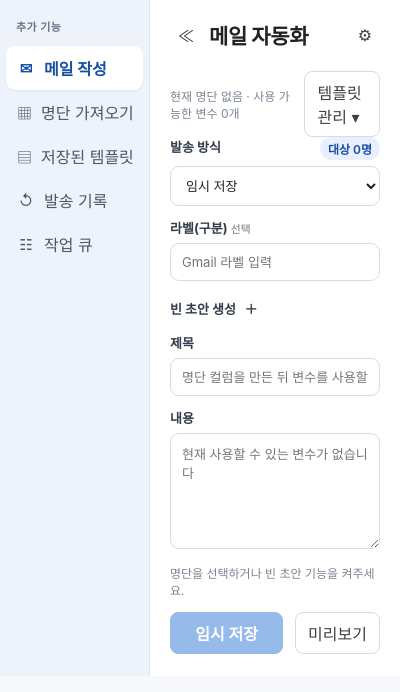
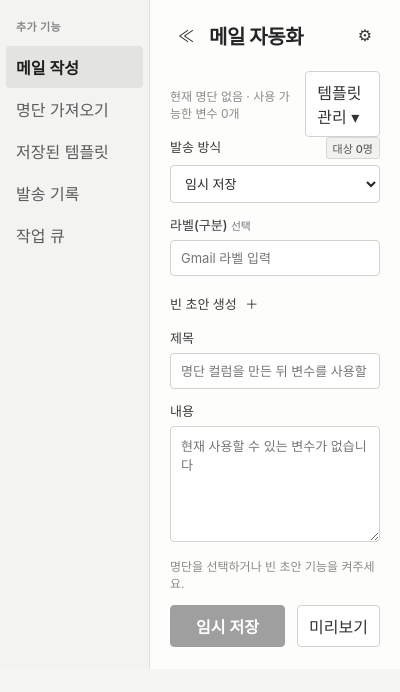
Before and after one commit to CLim020924/Gmail_flow_Extension, a browser extension: page popup.html in a window 400 px wide. Drawn offline with Linux system fonts and the light colour scheme.

Commit message:
style: replace blue rounded theme with neutral utility UI

```diff
--- a/popup.html
+++ b/popup.html
@@ -10,11 +10,11 @@
   <div id="app" class="app drawer-open">
     <aside id="drawer" class="drawer" aria-label="기능 메뉴">
       <div class="drawer-title">추가 기능</div>
-      <button class="nav-item active" data-page="compose"><span class="nav-icon" aria-hidden="true">✉</span>메일 작성</button>
-      <button class="nav-item" data-page="roster"><span class="nav-icon" aria-hidden="true">▦</span>명단 가져오기</button>
-      <button class="nav-item" data-page="templates"><span class="nav-icon" aria-hidden="true">▤</span>저장된 템플릿</button>
-      <button class="nav-item" data-page="history"><span class="nav-icon" aria-hidden="true">↺</span>발송 기록</button>
-      <button class="nav-item" data-page="queue"><span class="nav-icon" aria-hidden="true">☷</span>작업 큐</button>
+      <button class="nav-item active" data-page="compose">메일 작성</button>
+      <button class="nav-item" data-page="roster">명단 가져오기</button>
+      <button class="nav-item" data-page="templates">저장된 템플릿</button>
+      <button class="nav-item" data-page="history">발송 기록</button>
+      <button class="nav-item" data-page="queue">작업 큐</button>
     </aside>
 
     <main class="main">
--- a/styles.css
+++ b/styles.css
@@ -1,58 +1,58 @@
 :root {
   color-scheme: light;
   font-family: Inter, "Noto Sans KR", system-ui, -apple-system, BlinkMacSystemFont, "Segoe UI", sans-serif;
-  color: #202124;
-  background: #f7f8fb;
+  color: #252525;
+  background: #f5f5f3;
 }
 
 * { box-sizing: border-box; }
 [hidden] { display: none !important; }
-body { margin: 0; width: 720px; min-height: 580px; max-height: 600px; overflow-y: auto; background: #f7f8fb; }
+body { margin: 0; width: 720px; min-height: 580px; max-height: 600px; overflow-y: auto; background: #f5f5f3; }
 button, input, select, textarea { font: inherit; }
 button { cursor: pointer; }
 button:disabled { cursor: default; opacity: .45; }
+button:focus-visible, summary:focus-visible { outline: 1px solid #686868; outline-offset: 1px; }
 
 .app { display: grid; grid-template-columns: 176px minmax(0, 1fr); min-height: 580px; transition: grid-template-columns .16s ease; }
 .app:not(.drawer-open) { grid-template-columns: 0 minmax(0, 1fr); }
-.drawer { overflow: hidden; background: #eef3fb; border-right: 1px solid #dde4ef; padding: 18px 10px; }
+.drawer { overflow: hidden; background: #f3f3f1; border-right: 1px solid #dededb; padding: 18px 9px; }
 .app:not(.drawer-open) .drawer { padding-inline: 0; border-right: 0; }
-.drawer-title { color: #667085; font-size: 11px; font-weight: 700; letter-spacing: .04em; padding: 0 10px 12px; white-space: nowrap; }
-.nav-item { display: flex; align-items: center; gap: 9px; width: 100%; border: 0; border-radius: 9px; background: transparent; padding: 10px 11px; text-align: left; color: #4c5668; white-space: nowrap; }
-.nav-item:hover { background: rgba(255,255,255,.65); color: #174ea6; }
-.nav-item.active { background: #fff; color: #174ea6; font-weight: 700; box-shadow: 0 1px 2px rgba(45,55,72,.08); }
-.nav-icon { display: inline-grid; place-items: center; width: 18px; color: currentColor; font-size: 15px; }
+.drawer-title { color: #858585; font-size: 11px; font-weight: 600; letter-spacing: .03em; padding: 0 10px 12px; white-space: nowrap; }
+.nav-item { display: block; width: 100%; border: 0; border-radius: 4px; background: transparent; padding: 9px 10px; text-align: left; color: #5b5b5b; white-space: nowrap; }
+.nav-item:hover { background: #eaeae7; color: #252525; }
+.nav-item.active { background: #e3e3df; color: #1f1f1f; font-weight: 600; }
 
-.main { min-width: 0; padding: 17px 20px 22px; background: #fff; }
+.main { min-width: 0; padding: 17px 20px 22px; background: #fdfdfc; }
 .header, .header-left, .top-tools, .section-heading, .field > span.badge, .sheet-status, .footer-actions, .inline-control { display: flex; align-items: center; }
 .header, .top-tools, .section-heading, .sheet-status, .footer-actions { justify-content: space-between; gap: 12px; }
 .header { margin-bottom: 18px; min-height: 32px; }
 .header-left { gap: 7px; min-width: 0; }
-h1 { font-size: 21px; letter-spacing: -.02em; margin: 0; white-space: nowrap; }
-h2 { font-size: 17px; margin: 0 0 3px; }
+h1 { font-size: 20px; font-weight: 650; letter-spacing: -.02em; margin: 0; white-space: nowrap; }
+h2 { font-size: 16px; font-weight: 650; margin: 0 0 3px; }
 p { margin: 0; }
-.back-button { border: 0; background: transparent; color: #9aa0a6; font-size: 12px; padding: 5px 3px; }
-.back-button:hover, .back-button:focus-visible { color: #202124; }
+.back-button { border: 0; background: transparent; color: #aaa; font-size: 12px; padding: 5px 3px; }
+.back-button:hover, .back-button:focus-visible { color: #252525; }
 
 .page { display: none; }
 .page.active { display: block; }
-.muted { color: #7b8493; font-size: 12px; }
-.badge { display: inline-flex; align-items: center; border-radius: 999px; background: #e8f0fe; color: #174ea6; padding: 3px 8px; font-size: 12px; font-weight: 600; }
-.field { display: block; margin-bottom: 12px; font-size: 13px; font-weight: 700; color: #333b49; }
+.muted { color: #8a8a8a; font-size: 12px; }
+.badge { display: inline-flex; align-items: center; border: 1px solid #d8d8d5; border-radius: 3px; background: #f1f1ef; color: #555; padding: 2px 6px; font-size: 11px; font-weight: 500; }
+.field { display: block; margin-bottom: 12px; font-size: 13px; font-weight: 550; color: #3b3b3b; }
 .field .badge { float: right; }
 .field small, .detail-block small { color: #70757a; font-weight: 400; }
-.field input, .field select, .field textarea, .compact-input, .paste-box textarea { width: 100%; margin-top: 6px; border: 1px solid #d7dce4; border-radius: 9px; background: #fff; color: #202124; padding: 10px 11px; outline: none; font-weight: 400; }
-.field input:focus, .field select:focus, .field textarea:focus, .compact-input:focus, .paste-box textarea:focus { border-color: #1a73e8; box-shadow: 0 0 0 2px rgba(26,115,232,.13); }
+.field input, .field select, .field textarea, .compact-input, .paste-box textarea { width: 100%; margin-top: 6px; border: 1px solid #d2d2ce; border-radius: 4px; background: #fff; color: #252525; padding: 9px 10px; outline: none; font-weight: 400; }
+.field input:focus, .field select:focus, .field textarea:focus, .compact-input:focus, .paste-box textarea:focus { border-color: #6f6f6f; box-shadow: 0 0 0 1px #6f6f6f; }
 .field textarea { min-height: 116px; resize: vertical; }
 .schedule-grid { display: grid; grid-template-columns: 1fr 1fr; gap: 10px; }
-.inline-control { justify-content: flex-start; gap: 0; margin: 2px 0 9px; font-size: 13px; font-weight: 700; color: #333b49; }
+.inline-control { justify-content: flex-start; gap: 0; margin: 2px 0 9px; font-size: 13px; font-weight: 550; color: #3b3b3b; }
 .compact-input { width: 120px; margin: 0 0 10px; }
 
-.button, .primary, .ghost, .menu-panel button, .menu-file { border: 1px solid #d7dce2; border-radius: 8px; background: #fff; color: #3c4043; padding: 8px 12px; text-decoration: none; }
-.primary { background: #1967d2; border-color: #1967d2; color: #fff; font-weight: 700; }
-.primary:hover { background: #1558b0; }
+.button, .primary, .ghost, .menu-panel button, .menu-file { border: 1px solid #d2d2ce; border-radius: 4px; background: #fff; color: #333; padding: 8px 11px; text-decoration: none; }
+.primary { background: #2f2f2f; border-color: #2f2f2f; color: #fff; font-weight: 600; }
+.primary:hover { background: #111; }
 .ghost { border-color: transparent; background: transparent; }
 .icon-button { min-width: 30px; padding: 5px 7px; }
-.button:hover, .ghost:hover, .menu-panel button:hover, .menu-file:hover { background: #f1f3f4; }
+.button:hover, .ghost:hover, .menu-panel button:hover, .menu-file:hover { background: #ededeb; }
 .danger { color: #b3261e; }
 .footer-actions { margin-top: 14px; }
 .footer-actions .primary { flex: 1; }
@@ -60,24 +60,24 @@ p { margin: 0; }
 .menu { position: relative; }
 .menu summary { list-style: none; cursor: pointer; }
 .menu summary::-webkit-details-marker { display: none; }
-.menu-panel { position: absolute; z-index: 20; top: calc(100% + 6px); left: 0; min-width: 185px; padding: 6px; border: 1px solid #d7dce2; border-radius: 10px; background: #fff; box-shadow: 0 10px 30px rgba(60,64,67,.18); }
+.menu-panel { position: absolute; z-index: 20; top: calc(100% + 5px); left: 0; min-width: 185px; padding: 5px; border: 1px solid #cececa; border-radius: 5px; background: #fff; box-shadow: 0 8px 20px rgba(0,0,0,.12); }
 .menu-panel.right { right: 0; left: auto; }
-.menu-panel button, .menu-file { display: block; width: 100%; border: 0; border-radius: 7px; text-align: left; }
+.menu-panel button, .menu-file { display: block; width: 100%; border: 0; border-radius: 3px; text-align: left; }
 .menu-file input { display: none; }
 .toolbar { display: flex; flex-wrap: wrap; gap: 7px; margin: 10px 0; }
 .more-button { letter-spacing: 2px; }
 
 .section-heading { margin-bottom: 14px; }
-.sheet-wrap { overflow: auto; max-height: 345px; border: 1px solid #cbd3dd; border-radius: 8px; background: #fff; }
+.sheet-wrap { overflow: auto; max-height: 345px; border: 1px solid #c9c9c5; border-radius: 2px; background: #fff; }
 .sheet { width: 100%; min-width: 590px; border-collapse: collapse; table-layout: auto; font-size: 12px; }
 .sheet th, .sheet td { min-width: 112px; height: 34px; padding: 6px 8px; border-right: 1px solid #cfd5dc; border-bottom: 1px solid #cfd5dc; text-align: left; white-space: nowrap; }
-.sheet th { background: #f1f3f4; font-weight: 600; text-align: center; }
-.sheet .row-number { min-width: 34px; width: 34px; text-align: center; color: #70757a; background: #f1f3f4; }
+.sheet th { background: #f1f1ef; font-weight: 600; text-align: center; }
+.sheet .row-number { min-width: 34px; width: 34px; text-align: center; color: #777; background: #f1f1ef; }
 .column-header { border: 0; background: transparent; width: 100%; padding: 4px; font-weight: 600; }
-.column-header:hover { color: #174ea6; }
-.add-column { border: 0; background: transparent; color: #174ea6; width: 100%; }
+.column-header:hover { color: #000; text-decoration: underline; }
+.add-column { border: 0; background: transparent; color: #555; width: 100%; }
 .cell-input { width: 100%; border: 0; background: transparent; padding: 3px; outline: none; }
-.cell-input:focus { box-shadow: inset 0 0 0 2px #1a73e8; }
+.cell-input:focus { box-shadow: inset 0 0 0 1px #555; }
 .sheet-status { margin-top: 8px; color: #70757a; font-size: 12px; }
 .paste-box { margin: 10px 0; }
 .paste-box textarea { min-height: 100px; resize: vertical; }
@@ -89,7 +89,7 @@ p { margin: 0; }
 .preline { white-space: pre-line; }
 .empty-state { padding: 40px 20px; text-align: center; color: #70757a; }
 
-dialog { width: 430px; border: 1px solid #d7dce2; border-radius: 12px; padding: 18px; box-shadow: 0 15px 40px rgba(0,0,0,.2); }
+dialog { width: 430px; border: 1px solid #cfcfcb; border-radius: 5px; padding: 18px; box-shadow: 0 15px 40px rgba(0,0,0,.18); }
 dialog::backdrop { background: rgba(32,33,36,.38); }
 dialog form { margin: 0; }
 
```
